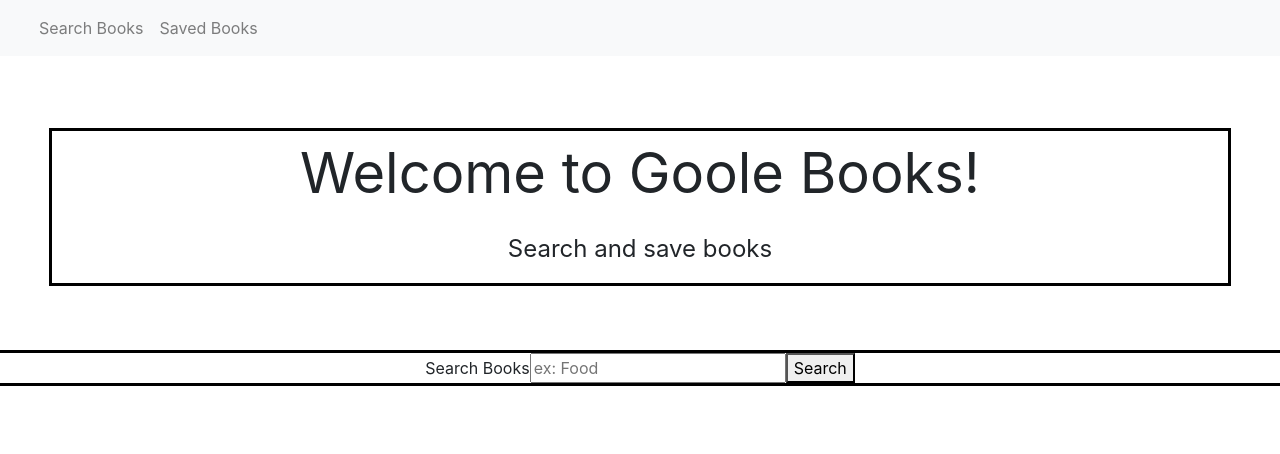
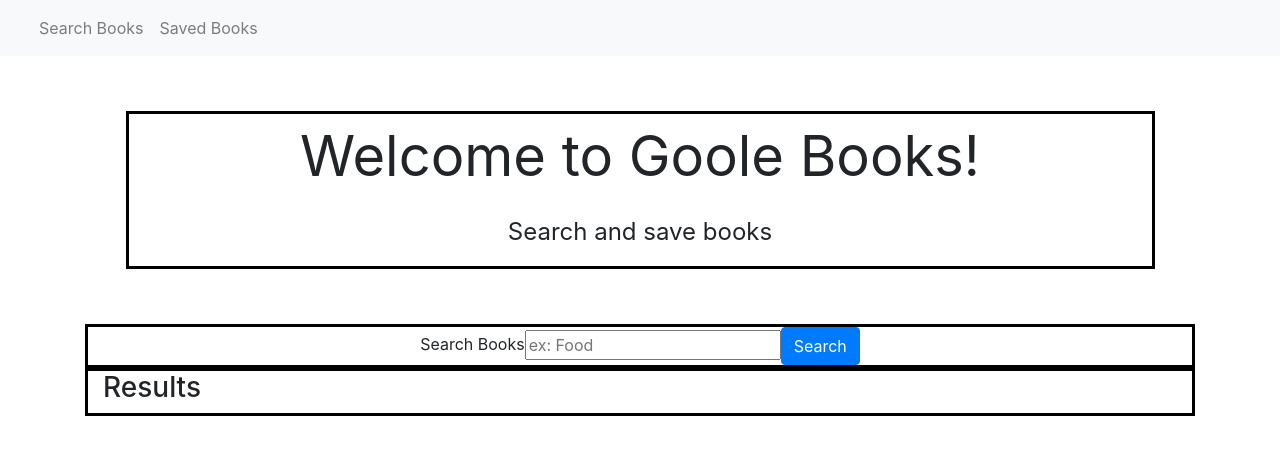
Before and after one commit to Alexandra-Hionis/Google-Book-Search, a React (Create React App) app in the folder client/: page /SavePage in a window 1280 px wide. Shown: the top 454 px of the page. Built offline with nearby package versions, Linux system fonts and the light colour scheme.

Commit message:
imported search book components to search page. Next step is to set up state and get data from API to display

```diff
--- a/client/src/App.js
+++ b/client/src/App.js
@@ -4,7 +4,6 @@ import './App.css';
 import Nav from "./components/Nav.js"
 import SearchBooks from "./pages/SearchPage"
 import SavedBooks from "./pages/SavePage"
-import Header from "./components/Header.js"
 import SearchPage from "./pages/SearchPage.js"
 import BooksResultsContainer from "./components/BooksResultsContainer"
 
@@ -31,8 +30,8 @@ function App() {
     <Route exact path="/SavePage" component={SavedBooks} />
     </Wrapper>
 
-    <Header />
-    <BooksResultsContainer />
+    <SearchPage />
+
 
 
       </Router>
--- a/client/src/components/BookSearchForm.js
+++ b/client/src/components/BookSearchForm.js
@@ -20,7 +20,7 @@ function BookSearchForm () {
         placeholder="ex: Food"
         />
 
-            <button type="submit">Search</button>
+            <button type="submit" className="btn btn-primary">Search</button>
 
     </form>
     </div>
--- a/client/src/components/BooksResultsContainer.js
+++ b/client/src/components/BooksResultsContainer.js
@@ -1,14 +1,27 @@
 // This components renders out search area and book results list
-
 import React, {Component} from "react";
 import BookSearchForm from "../components/BookSearchForm.js";
+import Container from "../components/Container.js";
+import Row from "../components/Row.js";
+import Col from "../components/Col.js";
 
 class BooksResultsContainer extends Component {
     render() {
         return(
+            <Container>
             <div>
+
                 <BookSearchForm />
+
             </div>
+            <div>
+            <Row className="row">
+            <Col className="col" size="sm-12">
+                <h3>Results</h3>
+            </Col>
+            </Row>
+            </div>
+            </Container>
         );
     }
 }
--- a/client/src/pages/SearchPage.js
+++ b/client/src/pages/SearchPage.js
@@ -1,9 +1,24 @@
-// import BookSearchForm from "./SavePage";
+// This components renders out search area and book results list
+import React, {Component} from "react";
+import Header from "../components/Header.js"
+import BookSearchForm from "../components/BookSearchForm.js";
+import Container from "../components/Container.js";
+import Row from "../components/Row.js";
+import Col from "../components/Col.js";
+import BooksResultsContainer from "../components/BooksResultsContainer.js";
 
-// function SearchPage ()  {
-//     return (
-//         <BookSearchForm />
-//     );
-// }
+class SearchPage extends Component {
+    render() {
+        return(
+            <Container>
+                <Header />
 
-// export default SearchPage;
+
+           <BooksResultsContainer />
+
+           </Container>
+        );
+    }
+}
+
+export default SearchPage;
```
Also changed, not shown: client/src/components/Button.js (deleted).
